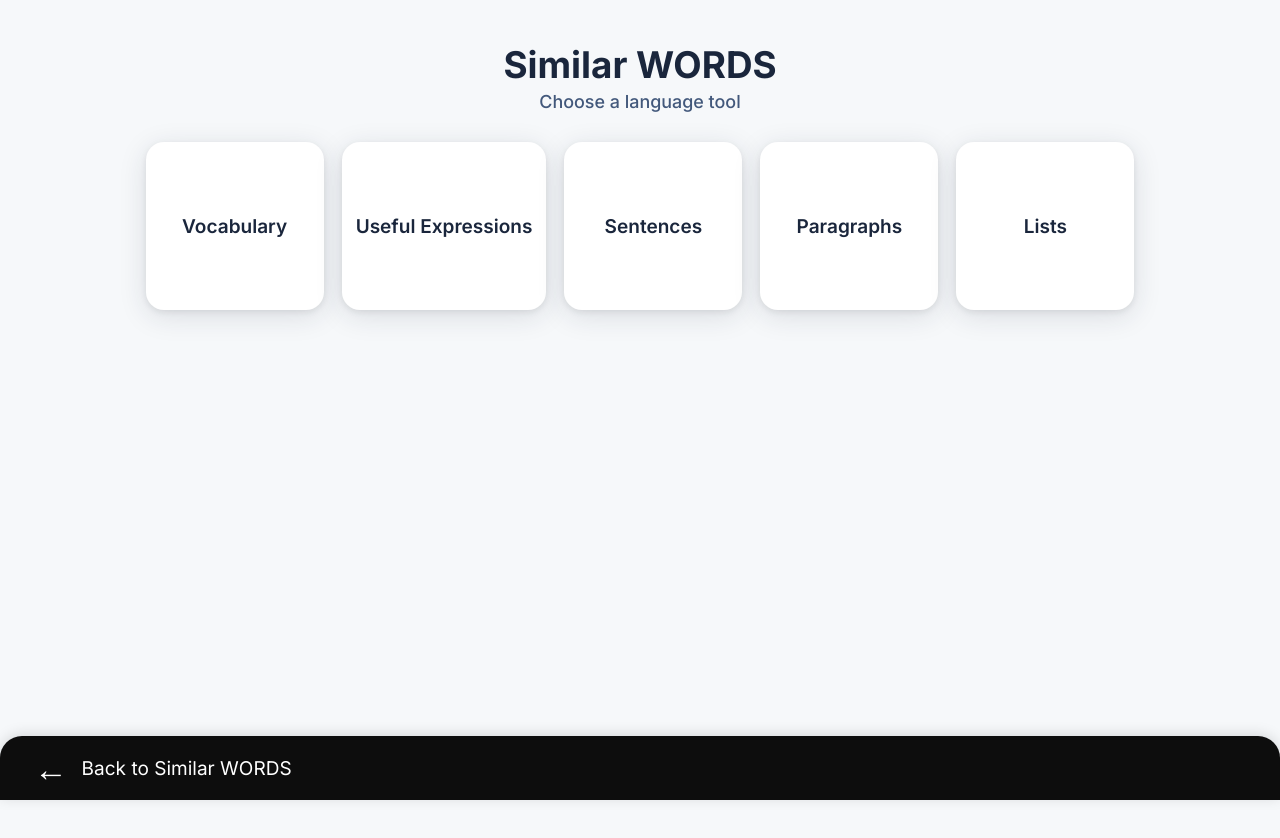
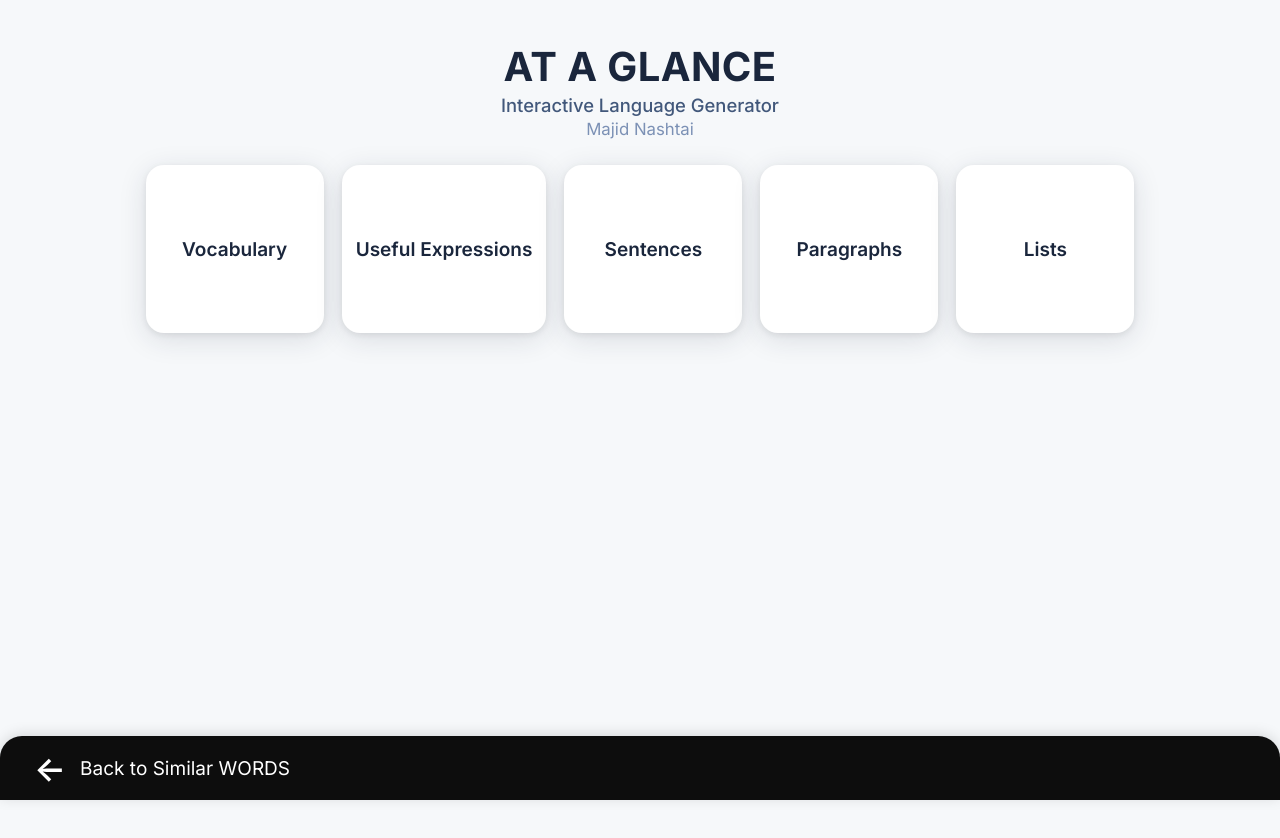
Before and after one commit to mhnashtai-prog/Similar-words, a plain HTML site: page index.html in a window 1280 px wide. Drawn offline with Linux system fonts and the light colour scheme.

Commit message:
Update index.html

```diff
--- a/index.html
+++ b/index.html
@@ -3,12 +3,12 @@
 <head>
 <meta charset="UTF-8">
 <meta name="viewport" content="width=device-width,initial-scale=1.0">
-<title>Similar WORDS – Mother Slide</title>
+<title>AT A GLANCE – Interactive Language Generator</title>
 <link href="https://fonts.googleapis.com/css2?family=Inter:wght@400;500;600;700;800&display=swap" rel="stylesheet">
 <style>
 body {
   margin: 0;
-  font-family: 'Inter', sans-serif;
+  font-family: 'Inter', -apple-system, BlinkMacSystemFont, 'Segoe UI', Arial, sans-serif;
   background: #f6f8fa;
   min-height: 100vh;
   padding-bottom: 64px;
@@ -18,16 +18,23 @@ body {
   padding-top: 42px;
 }
 .title {
-  font-size: 2.3rem;
+  font-size: 2.5rem;
   font-weight: 700;
   color: #1a263c;
-  margin-bottom: 4px;
+  margin-bottom: 3px;
+  letter-spacing: 0.01em;
 }
 .subtitle {
-  font-size: 1.12rem;
+  font-size: 1.15rem;
   color: #42587b;
   font-weight: 500;
-  margin-bottom: 30px;
+  margin-bottom: 3px;
+}
+.author {
+  font-size: 1.05rem;
+  color: #7c91b5;
+  font-weight: 400;
+  margin-bottom: 26px;
 }
 .carousel-row {
   display: flex;
@@ -73,8 +80,9 @@ body {
 </head>
 <body>
 <div class="container" id="mother-slide">
-  <div class="title">Similar WORDS</div>
-  <div class="subtitle">Choose a language tool</div>
+  <div class="title">AT A GLANCE</div>
+  <div class="subtitle">Interactive Language Generator</div>
+  <div class="author">Majid Nashtai</div>
   <div class="carousel-row">
     <div class="card" data-slide="vocab-slide">Vocabulary</div>
     <div class="card" data-slide="expr-slide">Useful Expressions</div>
```
